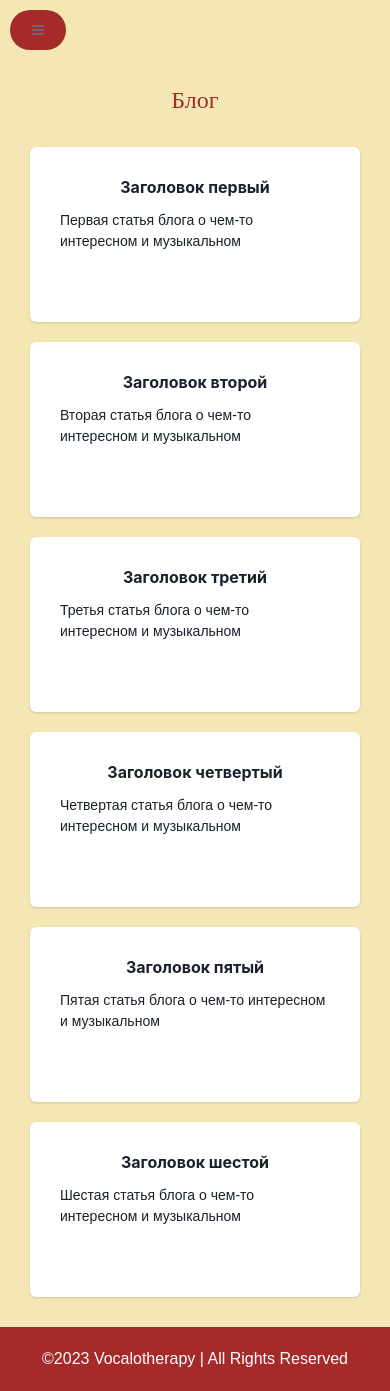
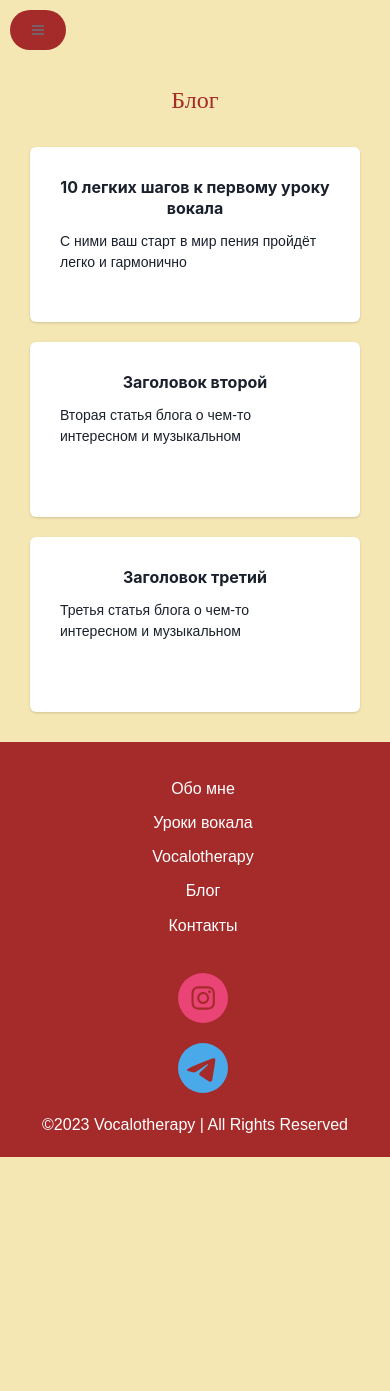
Before and after one commit to AlexIgn88/vocalotherapy, a Next.js app: page /blog in a window 390 px wide. After the commit the page ends 1157 px from the top, so only its background shows below. Built offline with nearby package versions, Linux system fonts and the light colour scheme.

Commit message:
Footer adn first blog`s Article is ready 	modified:   components/Footer.js 	modified:   data/blogArticleData.js 	modified:   displayParameters/globalStyles.ts 	modified:   pages/blog/[id].js 	new file:   public/img/microphone.jpg

```diff
--- a/components/Footer.js
+++ b/components/Footer.js
@@ -1,4 +1,15 @@
+import { Flex, Text, ListItem, UnorderedList, } from '@chakra-ui/react';
+import pages from '../data/pagesData';
+import Link from 'next/link';
+import { useRouter } from 'next/router';
+import { SocialIcon } from 'react-social-icons';
+
+
 export default function Footer() {
+
+    const
+        router = useRouter();
+
     return (
         <footer
             style={{
@@ -10,7 +21,66 @@ export default function Footer() {
                 zIndex: '3',
             }}
         >
-            ©{new Date().getFullYear()} Vocalotherapy | All Rights Reserved
+            <Flex
+                flexDirection={'column'}
+                alignItems={'center'}
+                gap={'20px'}
+            >
+                <UnorderedList
+                    className="navbar"
+                    listStyleType={'none'}
+                    mt={'10px'}
+                    mb={'10px'}
+                    display={'flex'}
+                    flexDirection={{ base: 'column', sm: 'row', }}
+                    justifyContent={'space-evenly'}
+                    alignItems={'center'}
+                    flexWrap={'wrap'}
+                >
+                    {pages.map((page) =>
+                        <ListItem
+                            key={page.name}
+                            className={router.pathname.split('/')[1] === page.src.split('/')[1]
+                                ? 'active'
+                                : ''}
+                            p={'5px'}
+                        >
+                            <Text
+                                as={Link}
+                                m={{ base: '5px', lg: '10px', xl: '30px' }}
+                                href={page.src}
+                                className="link"
+                                _hover={{ color: 'black' }}
+                                transition="color 0.8s ease"
+                                textDecoration={'none'}
+                            >
+                                {page.name}
+                            </Text>
+                        </ListItem>
+                    )}
+                </UnorderedList>
+                <UnorderedList
+                    className="social-icon"
+                    listStyleType={'none'}
+                    display={'flex'}
+                    flexDirection={{ base: 'column', sm: 'row', }}
+                    gap={'20px'}
+                    justifyContent={{ base: 'center', lg: 'normal' }}
+                    flexWrap={'wrap'}
+                >
+                    <ListItem
+                        className="social-icon__item"
+                    >
+                        <SocialIcon url="https://instagram.com/vocalotherapy?igshid=MmU2YjMzNjRlOQ==" />
+                    </ListItem>
+                    <ListItem
+                        className="social-icon__item"
+                    >
+                        <SocialIcon url="https://telegram.me/loveliverose" />
+                    </ListItem>
+                </UnorderedList>
+                <Text>©{new Date().getFullYear()} Vocalotherapy | All Rights Reserved</Text>
+            </Flex>
         </footer>
     );
 };
--- a/data/blogArticleData.js
+++ b/data/blogArticleData.js
@@ -1,32 +1,34 @@
 const blogArticleData = [
     {
         id: 1,
-        heading: 'Заголовок первый',
-        description: 'Первая статья блога о чем-то интересном и музыкальном',
+        heading: '10 легких шагов к первому уроку вокала',
+        description: ' С ними ваш старт в мир пения пройдёт легко и гармонично',
         mainImage: '/img/blogArticleImg.jpeg',
 
         text: [
-            `Lorem ipsum dolor sit amet, consectetur adipiscing elit, sed do eiusmod tempor incididunt ut labore et
-        dolore magna aliqua. Quam pellentesque nec nam aliquam sem. Arcu non sodales neque sodales ut etiam sit amet.
-        Porttitor eget dolor morbi non arcu risus quis. Tellus integer feugiat scelerisque varius. Laoreet non curabitur
-        gravida arcu ac. Morbi enim nunc faucibus a. Condimentum mattis pellentesque id nibh tortor. Sagittis id consectetur
-        purus ut faucibus. Ullamcorper a lacus vestibulum sed arcu non odio euismod lacinia. Pharetra diam sit amet nisl
-        suscipit adipiscing bibendum est ultricies. Tincidunt dui ut ornare lectus sit amet est placerat in.`,
+            `Позаботьтесь о том, чтобы на уроке у вас была вода. Возьмите с собой небольшую бутылочку.`,
 
-            `Varius morbi
-            enim nunc faucibus. Blandit massa enim nec dui nunc. Faucibus nisl tincidunt eget nullam non nisi est.
-            Mi in nulla posuere sollicitudin aliquam. Pretium quam vulputate dignissim suspendisse in est ante in.
-        Placerat in egestas erat imperdiet. Massa vitae tortor condimentum lacinia quis vel. In est ante in nibh mauris.
-        Scelerisque in dictum non consectetur a. Pharetra convallis posuere morbi leo. Nulla posuere sollicitudin
-        aliquam ultrices sagittis orci a. Facilisi cras fermentum odio eu feugiat pretium nibh ipsum.`,
+            `Оденьтесь удобно и комфортно. Никаких сдавливающих горло свитеров и водолазок, плотных и стягивающих украшений на шее.`,
 
-            `Metus dictum at
-        tempor commodo ullamcorper a lacus vestibulum. Eros donec ac odio tempor. Scelerisque fermentum dui faucibus in.
-        Malesuada bibendum arcu vitae elementum. Sed viverra tellus in hac. Dignissim suspendisse in est ante in nibh.
-        Sit amet nulla facilisi morbi. Viverra nam libero justo laoreet sit amet cursus sit amet. Lectus nulla at volutpat diam ut.
-        Pretium nibh ipsum consequat nisl vel pretium lectus quam id. Orci a scelerisque purus semper eget duis at tellus at.`,],
+            `Не приходите на урок простуженным или с любым другим недомоганием. Если чувствуете, что не в порядке - перенесите занятие.`,
 
-        images: ['/img/articlesImg/article_1/1.jpg', '/img/articlesImg/article_1/2.jpg', '/img/articlesImg/article_1/3.jpg'],
+            `В день урока исключите из своего меню кофе, семечки, цитрусовые, алкоголь, шоколад, табак. А в дальнейшем постарайтесь избегать употребление продуктов, которые могут вызывать раздражение слизистой, першение и кашель. Если пение - ваша мечта/ хобби/ профессия, то вам точно не нужны эти симптомы.`,
+
+            `Подумайте над репертуаром. Подготовьте список песен, которые вы хотели бы исполнять, и покажите его педагогу.`,
+
+            `Возьмите с собой на урок распечатанные тексты песен, тетрадь и ручку.
+            Не стесняйтесь записывать комментарии наставника и, при необходимости, записывать на диктофон или снимать на видео упражнения.`,
+
+            `Настроение тоже играет роль! Настройтесь на позитивный лад перед уроком. Постарайтесь оставить за порогом класса все бытовые проблемы, чтобы получить от занятия настоящее удовольствие!`,
+
+            `Ваш последний прием пищи должен быть за 2-3 часа до урока. Полный желудок не позволит вашей диафрагме работать на полную силу, но и натощак петь тоже нельзя. `,
+
+            `Приходите на урок хорошо отдохнувшим.`,
+
+            `И помните! Если вы очень хотите петь - выберите педагога и запишитесь на пробный урок! Не страшно, если вы забудете все пункты этой памятки перед первым занятием. Вам все объяснит, покажет, подскажет и напомнит ваш наставник!`,
+        ],
+
+        images: [],
 
     },
     {
@@ -99,111 +101,111 @@ const blogArticleData = [
 
         images: [],
     },
-    {
-        id: 4,
-        heading: 'Заголовок четвертый',
-        description: 'Четвертая статья блога о чем-то интересном и музыкальном',
-        mainImage: '/img/blogArticleImg.jpeg',
+    // {
+    //     id: 4,
+    //     heading: 'Заголовок четвертый',
+    //     description: 'Четвертая статья блога о чем-то интересном и музыкальном',
+    //     mainImage: '/img/blogArticleImg.jpeg',
 
-        text: [
-            `Lorem ipsum dolor sit amet, consectetur adipiscing elit, sed do eiusmod tempor incididunt ut
-            labore et dolore magna aliqua. Laoreet sit amet cursus sit. Tempor orci eu lobortis elementum nibh tellus molestie nunc non.
-            Nulla porttitor massa id neque. Erat nam at lectus urna duis convallis convallis tellus.
-            Quis imperdiet massa tincidunt nunc pulvinar sapien. Molestie ac feugiat sed lectus vestibulum mattis.
-            Integer quis auctor elit sed vulputate mi sit. Sit amet consectetur adipiscing elit. Ipsum dolor sit amet
-            consectetur adipiscing elit. Aenean pharetra magna ac placerat. Potenti nullam ac tortor vitae purus faucibus
-            ornare suspendisse sed. Mi quis hendrerit dolor magna.`,
+    //     text: [
+    //         `Lorem ipsum dolor sit amet, consectetur adipiscing elit, sed do eiusmod tempor incididunt ut
+    //         labore et dolore magna aliqua. Laoreet sit amet cursus sit. Tempor orci eu lobortis elementum nibh tellus molestie nunc non.
+    //         Nulla porttitor massa id neque. Erat nam at lectus urna duis convallis convallis tellus.
+    //         Quis imperdiet massa tincidunt nunc pulvinar sapien. Molestie ac feugiat sed lectus vestibulum mattis.
+    //         Integer quis auctor elit sed vulputate mi sit. Sit amet consectetur adipiscing elit. Ipsum dolor sit amet
+    //         consectetur adipiscing elit. Aenean pharetra magna ac placerat. Potenti nullam ac tortor vitae purus faucibus
+    //         ornare suspendisse sed. Mi quis hendrerit dolor magna.`,
 
-            `Volutpat ac tincidunt vitae semper quis lectus nulla at. Leo urna molestie at elementum.
-            Ipsum consequat nisl vel pretium lectus quam id leo in. Sed elementum tempus egestas sed sed risus pretium quam.
-            Sed vulputate odio ut enim blandit volutpat. Sit amet consectetur adipiscing elit duis tristique sollicitudin.
-            Molestie at elementum eu facilisis sed odio morbi quis commodo. Amet risus nullam eget felis eget nunc lobortis.
-            Curabitur vitae nunc sed velit dignissim sodales. Porta nibh venenatis cras sed. Volutpat diam ut venenatis
-            tellus in metus vulputate. Nulla aliquet porttitor lacus luctus accumsan. Aliquam malesuada bibendum arcu vitae elementum.`,
+    //         `Volutpat ac tincidunt vitae semper quis lectus nulla at. Leo urna molestie at elementum.
+    //         Ipsum consequat nisl vel pretium lectus quam id leo in. Sed elementum tempus egestas sed sed risus pretium quam.
+    //         Sed vulputate odio ut enim blandit volutpat. Sit amet consectetur adipiscing elit duis tristique sollicitudin.
+    //         Molestie at elementum eu facilisis sed odio morbi quis commodo. Amet risus nullam eget felis eget nunc lobortis.
+    //         Curabitur vitae nunc sed velit dignissim sodales. Porta nibh venenatis cras sed. Volutpat diam ut venenatis
+    //         tellus in metus vulputate. Nulla aliquet porttitor lacus luctus accumsan. Aliquam malesuada bibendum arcu vitae elementum.`,
 
-            `A diam maecenas sed enim ut sem viverra aliquet. Iaculis urna id volutpat lacus laoreet.
-            Lectus quam id leo in. Dapibus ultrices in iaculis nunc sed augue lacus viverra. Sagittis id consectetur
-            purus ut faucibus pulvinar elementum. Integer vitae justo eget magna fermentum iaculis. Consequat ac felis donec et.
-            Eu facilisis sed odio morbi. Quis vel eros donec ac odio. Facilisis sed odio morbi quis commodo odio aenean sed.
-            Eget nunc scelerisque viverra mauris in aliquam. Turpis tincidunt id aliquet risus feugiat in ante metus.
-            Condimentum mattis pellentesque id nibh tortor id. Aliquam eleifend mi in nulla posuere sollicitudin.
-            Gravida quis blandit turpis cursus. Lacinia quis vel eros donec ac odio tempor orci. Vitae justo eget magna
-            fermentum iaculis eu. Pellentesque habitant morbi tristique senectus. Mauris rhoncus aenean vel elit scelerisque
-            mauris pellentesque pulvinar. Viverra tellus in hac habitasse platea dictumst vestibulum rhoncus.`,
-        ],
+    //         `A diam maecenas sed enim ut sem viverra aliquet. Iaculis urna id volutpat lacus laoreet.
+    //         Lectus quam id leo in. Dapibus ultrices in iaculis nunc sed augue lacus viverra. Sagittis id consectetur
+    //         purus ut faucibus pulvinar elementum. Integer vitae justo eget magna fermentum iaculis. Consequat ac felis donec et.
+    //         Eu facilisis sed odio morbi. Quis vel eros donec ac odio. Facilisis sed odio morbi quis commodo odio aenean sed.
+    //         Eget nunc scelerisque viverra mauris in aliquam. Turpis tincidunt id aliquet risus feugiat in ante metus.
+    //         Condimentum mattis pellentesque id nibh tortor id. Aliquam eleifend mi in nulla posuere sollicitudin.
+    //         Gravida quis blandit turpis cursus. Lacinia quis vel eros donec ac odio tempor orci. Vitae justo eget magna
+    //         fermentum iaculis eu. Pellentesque habitant morbi tristique senectus. Mauris rhoncus aenean vel elit scelerisque
+    //         mauris pellentesque pulvinar. Viverra tellus in hac habitasse platea dictumst vestibulum rhoncus.`,
+    //     ],
 
-        images: [],
-    },
-    {
-        id: 5,
-        heading: 'Заголовок пятый',
-        description: 'Пятая статья блога о чем-то интересном и музыкальном',
-        mainImage: '/img/blogArticleImg.jpeg',
+    //     images: [],
+    // },
+    // {
+    //     id: 5,
+    //     heading: 'Заголовок пятый',
+    //     description: 'Пятая статья блога о чем-то интересном и музыкальном',
+    //     mainImage: '/img/blogArticleImg.jpeg',
 
-        text: [
-            `Lorem ipsum dolor sit amet, consectetur adipiscing elit, sed do eiusmod tempor incididunt ut
-            labore et dolore magna aliqua. Laoreet sit amet cursus sit. Tempor orci eu lobortis elementum nibh tellus molestie nunc non.
-            Nulla porttitor massa id neque. Erat nam at lectus urna duis convallis convallis tellus.
-            Quis imperdiet massa tincidunt nunc pulvinar sapien. Molestie ac feugiat sed lectus vestibulum mattis.
-            Integer quis auctor elit sed vulputate mi sit. Sit amet consectetur adipiscing elit. Ipsum dolor sit amet
-            consectetur adipiscing elit. Aenean pharetra magna ac placerat. Potenti nullam ac tortor vitae purus faucibus
-            ornare suspendisse sed. Mi quis hendrerit dolor magna.`,
+    //     text: [
+    //         `Lorem ipsum dolor sit amet, consectetur adipiscing elit, sed do eiusmod tempor incididunt ut
+    //         labore et dolore magna aliqua. Laoreet sit amet cursus sit. Tempor orci eu lobortis elementum nibh tellus molestie nunc non.
+    //         Nulla porttitor massa id neque. Erat nam at lectus urna duis convallis convallis tellus.
+    //         Quis imperdiet massa tincidunt nunc pulvinar sapien. Molestie ac feugiat sed lectus vestibulum mattis.
+    //         Integer quis auctor elit sed vulputate mi sit. Sit amet consectetur adipiscing elit. Ipsum dolor sit amet
+    //         consectetur adipiscing elit. Aenean pharetra magna ac placerat. Potenti nullam ac tortor vitae purus faucibus
+    //         ornare suspendisse sed. Mi quis hendrerit dolor magna.`,
 
-            `Volutpat ac tincidunt vitae semper quis lectus nulla at. Leo urna molestie at elementum.
-            Ipsum consequat nisl vel pretium lectus quam id leo in. Sed elementum tempus egestas sed sed risus pretium quam.
-            Sed vulputate odio ut enim blandit volutpat. Sit amet consectetur adipiscing elit duis tristique sollicitudin.
-            Molestie at elementum eu facilisis sed odio morbi quis commodo. Amet risus nullam eget felis eget nunc lobortis.
-            Curabitur vitae nunc sed velit dignissim sodales. Porta nibh venenatis cras sed. Volutpat diam ut venenatis
-            tellus in metus vulputate. Nulla aliquet porttitor lacus luctus accumsan. Aliquam malesuada bibendum arcu vitae elementum.`,
+    //         `Volutpat ac tincidunt vitae semper quis lectus nulla at. Leo urna molestie at elementum.
+    //         Ipsum consequat nisl vel pretium lectus quam id leo in. Sed elementum tempus egestas sed sed risus pretium quam.
+    //         Sed vulputate odio ut enim blandit volutpat. Sit amet consectetur adipiscing elit duis tristique sollicitudin.
+    //         Molestie at elementum eu facilisis sed odio morbi quis commodo. Amet risus nullam eget felis eget nunc lobortis.
+    //         Curabitur vitae nunc sed velit dignissim sodales. Porta nibh venenatis cras sed. Volutpat diam ut venenatis
+    //         tellus in metus vulputate. Nulla aliquet porttitor lacus luctus accumsan. Aliquam malesuada bibendum arcu vitae elementum.`,
 
-            `A diam maecenas sed enim ut sem viverra aliquet. Iaculis urna id volutpat lacus laoreet.
-            Lectus quam id leo in. Dapibus ultrices in iaculis nunc sed augue lacus viverra. Sagittis id consectetur
-            purus ut faucibus pulvinar elementum. Integer vitae justo eget magna fermentum iaculis. Consequat ac felis donec et.
-            Eu facilisis sed odio morbi. Quis vel eros donec ac odio. Facilisis sed odio morbi quis commodo odio aenean sed.
-            Eget nunc scelerisque viverra mauris in aliquam. Turpis tincidunt id aliquet risus feugiat in ante metus.
-            Condimentum mattis pellentesque id nibh tortor id. Aliquam eleifend mi in nulla posuere sollicitudin.
-            Gravida quis blandit turpis cursus. Lacinia quis vel eros donec ac odio tempor orci. Vitae justo eget magna
-            fermentum iaculis eu. Pellentesque habitant morbi tristique senectus. Mauris rhoncus aenean vel elit scelerisque
-            mauris pellentesque pulvinar. Viverra tellus in hac habitasse platea dictumst vestibulum rhoncus.`,
-        ],
+    //         `A diam maecenas sed enim ut sem viverra aliquet. Iaculis urna id volutpat lacus laoreet.
+    //         Lectus quam id leo in. Dapibus ultrices in iaculis nunc sed augue lacus viverra. Sagittis id consectetur
+    //         purus ut faucibus pulvinar elementum. Integer vitae justo eget magna fermentum iaculis. Consequat ac felis donec et.
+    //         Eu facilisis sed odio morbi. Quis vel eros donec ac odio. Facilisis sed odio morbi quis commodo odio aenean sed.
+    //         Eget nunc scelerisque viverra mauris in aliquam. Turpis tincidunt id aliquet risus feugiat in ante metus.
+    //         Condimentum mattis pellentesque id nibh tortor id. Aliquam eleifend mi in nulla posuere sollicitudin.
+    //         Gravida quis blandit turpis cursus. Lacinia quis vel eros donec ac odio tempor orci. Vitae justo eget magna
+    //         fermentum iaculis eu. Pellentesque habitant morbi tristique senectus. Mauris rhoncus aenean vel elit scelerisque
+    //         mauris pellentesque pulvinar. Viverra tellus in hac habitasse platea dictumst vestibulum rhoncus.`,
+    //     ],
 
-        images: [],
-    },
-    {
-        id: 6,
-        heading: 'Заголовок шестой',
-        description: 'Шестая статья блога о чем-то интересном и музыкальном',
-        mainImage: '/img/blogArticleImg.jpeg',
+    //     images: [],
+    // },
+    // {
+    //     id: 6,
+    //     heading: 'Заголовок шестой',
+    //     description: 'Шестая статья блога о чем-то интересном и музыкальном',
+    //     mainImage: '/img/blogArticleImg.jpeg',
 
-        text: [
-            `Lorem ipsum dolor sit amet, consectetur adipiscing elit, sed do eiusmod tempor incididunt ut
-            labore et dolore magna aliqua. Laoreet sit amet cursus sit. Tempor orci eu lobortis elementum nibh tellus molestie nunc non.
-            Nulla porttitor massa id neque. Erat nam at lectus urna duis convallis convallis tellus.
-            Quis imperdiet massa tincidunt nunc pulvinar sapien. Molestie ac feugiat sed lectus vestibulum mattis.
-            Integer quis auctor elit sed vulputate mi sit. Sit amet consectetur adipiscing elit. Ipsum dolor sit amet
-            consectetur adipiscing elit. Aenean pharetra magna ac placerat. Potenti nullam ac tortor vitae purus faucibus
-            ornare suspendisse sed. Mi quis hendrerit dolor magna.`,
+    //     text: [
+    //         `Lorem ipsum dolor sit amet, consectetur adipiscing elit, sed do eiusmod tempor incididunt ut
+    //         labore et dolore magna aliqua. Laoreet sit amet cursus sit. Tempor orci eu lobortis elementum nibh tellus molestie nunc non.
+    //         Nulla porttitor massa id neque. Erat nam at lectus urna duis convallis convallis tellus.
+    //         Quis imperdiet massa tincidunt nunc pulvinar sapien. Molestie ac feugiat sed lectus vestibulum mattis.
+    //         Integer quis auctor elit sed vulputate mi sit. Sit amet consectetur adipiscing elit. Ipsum dolor sit amet
+    //         consectetur adipiscing elit. Aenean pharetra magna ac placerat. Potenti nullam ac tortor vitae purus faucibus
+    //         ornare suspendisse sed. Mi quis hendrerit dolor magna.`,
 
-            `Volutpat ac tincidunt vitae semper quis lectus nulla at. Leo urna molestie at elementum.
-            Ipsum consequat nisl vel pretium lectus quam id leo in. Sed elementum tempus egestas sed sed risus pretium quam.
-            Sed vulputate odio ut enim blandit volutpat. Sit amet consectetur adipiscing elit duis tristique sollicitudin.
-            Molestie at elementum eu facilisis sed odio morbi quis commodo. Amet risus nullam eget felis eget nunc lobortis.
-            Curabitur vitae nunc sed velit dignissim sodales. Porta nibh venenatis cras sed. Volutpat diam ut venenatis
-            tellus in metus vulputate. Nulla aliquet porttitor lacus luctus accumsan. Aliquam malesuada bibendum arcu vitae elementum.`,
+    //         `Volutpat ac tincidunt vitae semper quis lectus nulla at. Leo urna molestie at elementum.
+    //         Ipsum consequat nisl vel pretium lectus quam id leo in. Sed elementum tempus egestas sed sed risus pretium quam.
+    //         Sed vulputate odio ut enim blandit volutpat. Sit amet consectetur adipiscing elit duis tristique sollicitudin.
+    //         Molestie at elementum eu facilisis sed odio morbi quis commodo. Amet risus nullam eget felis eget nunc lobortis.
+    //         Curabitur vitae nunc sed velit dignissim sodales. Porta nibh venenatis cras sed. Volutpat diam ut venenatis
+    //         tellus in metus vulputate. Nulla aliquet porttitor lacus luctus accumsan. Aliquam malesuada bibendum arcu vitae elementum.`,
 
-            `A diam maecenas sed enim ut sem viverra aliquet. Iaculis urna id volutpat lacus laoreet.
-            Lectus quam id leo in. Dapibus ultrices in iaculis nunc sed augue lacus viverra. Sagittis id consectetur
-            purus ut faucibus pulvinar elementum. Integer vitae justo eget magna fermentum iaculis. Consequat ac felis donec et.
-            Eu facilisis sed odio morbi. Quis vel eros donec ac odio. Facilisis sed odio morbi quis commodo odio aenean sed.
-            Eget nunc scelerisque viverra mauris in aliquam. Turpis tincidunt id aliquet risus feugiat in ante metus.
-            Condimentum mattis pellentesque id nibh tortor id. Aliquam eleifend mi in nulla posuere sollicitudin.
-            Gravida quis blandit turpis cursus. Lacinia quis vel eros donec ac odio tempor orci. Vitae justo eget magna
-            fermentum iaculis eu. Pellentesque habitant morbi tristique senectus. Mauris rhoncus aenean vel elit scelerisque
-            mauris pellentesque pulvinar. Viverra tellus in hac habitasse platea dictumst vestibulum rhoncus.`,
-        ],
+    //         `A diam maecenas sed enim ut sem viverra aliquet. Iaculis urna id volutpat lacus laoreet.
+    //         Lectus quam id leo in. Dapibus ultrices in iaculis nunc sed augue lacus viverra. Sagittis id consectetur
+    //         purus ut faucibus pulvinar elementum. Integer vitae justo eget magna fermentum iaculis. Consequat ac felis donec et.
+    //         Eu facilisis sed odio morbi. Quis vel eros donec ac odio. Facilisis sed odio morbi quis commodo odio aenean sed.
+    //         Eget nunc scelerisque viverra mauris in aliquam. Turpis tincidunt id aliquet risus feugiat in ante metus.
+    //         Condimentum mattis pellentesque id nibh tortor id. Aliquam eleifend mi in nulla posuere sollicitudin.
+    //         Gravida quis blandit turpis cursus. Lacinia quis vel eros donec ac odio tempor orci. Vitae justo eget magna
+    //         fermentum iaculis eu. Pellentesque habitant morbi tristique senectus. Mauris rhoncus aenean vel elit scelerisque
+    //         mauris pellentesque pulvinar. Viverra tellus in hac habitasse platea dictumst vestibulum rhoncus.`,
+    //     ],
 
-        images: [],
-    },
+    //     images: [],
+    // },
 ];
 
 export default blogArticleData;
```
Also changed, not shown: displayParameters/globalStyles.ts (+0 -17 lines), pages/blog/[id].js (+4 -4 lines), public/img/microphone.jpg (added).
